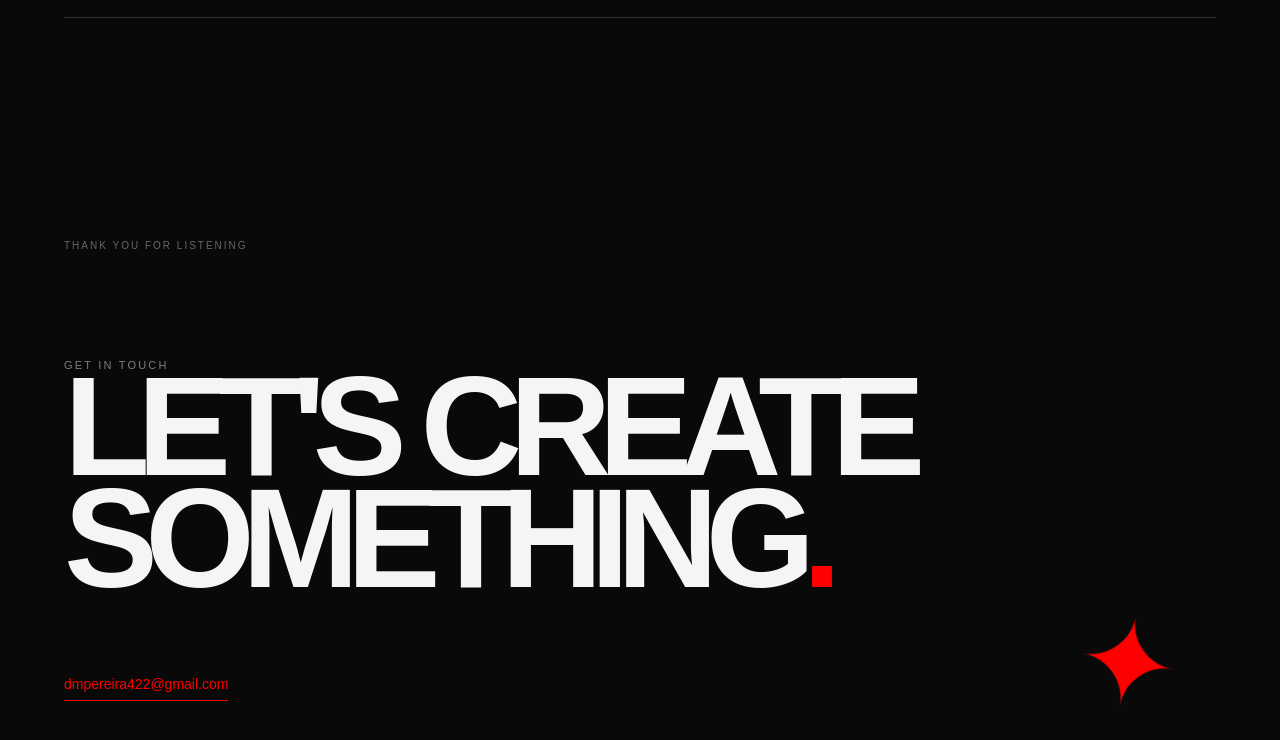
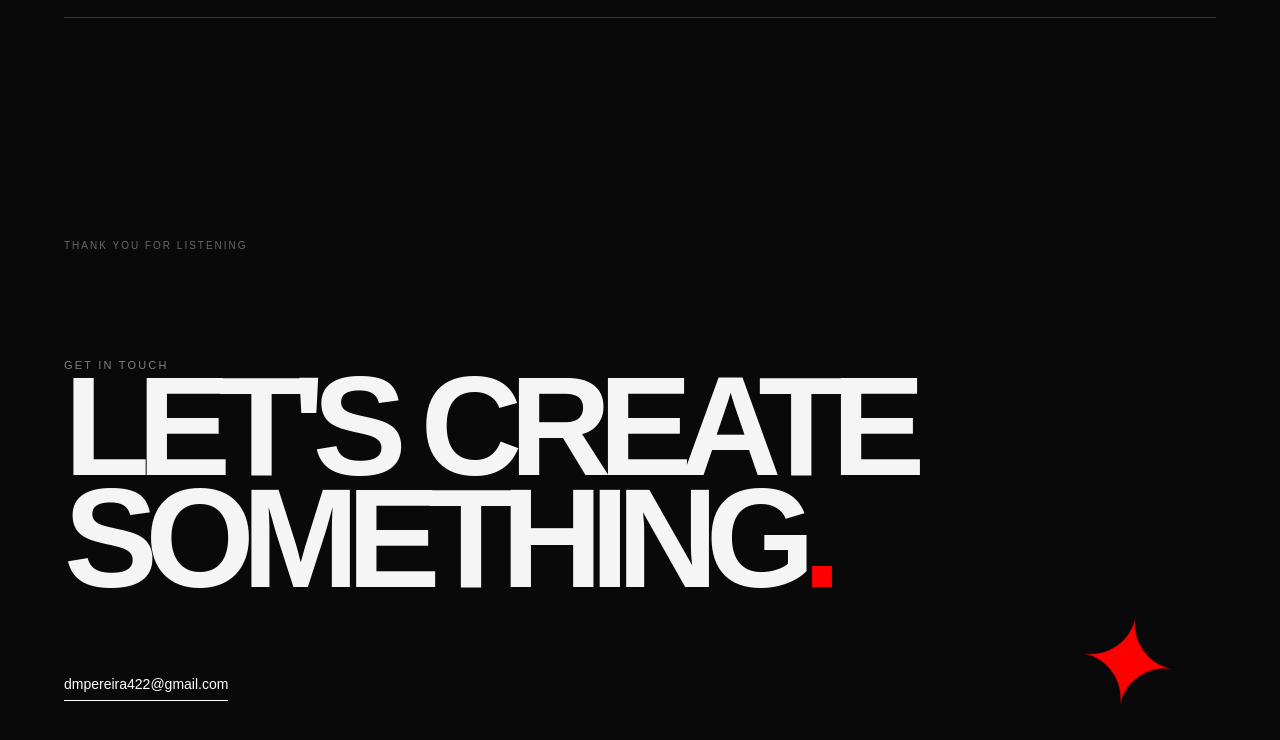
Before and after one commit to Du4rteP/Du4rteP.github.io, a plain HTML site: page index.html in a window 1280 px wide. Shown: the part 3798-4538 px from the top of the page. Drawn offline with Linux system fonts and the light colour scheme.

Commit message:
Update style.css

```diff
--- a/style.css
+++ b/style.css
@@ -563,11 +563,11 @@ footer h2 span {
 
     margin-top: 80px;
 
-    color: red;
+    color: white;
 
     font-size: 14px;
 
-    border-bottom: 1px solid red;
+    border-bottom: 1px solid white;
 
     padding-bottom: 8px;
 
@@ -577,9 +577,9 @@ footer h2 span {
 }
 
 #email:hover {
-    color: white;
+    color: red;
 
-    border-color: white;
+    border-color: red;
 }
 
 
```
